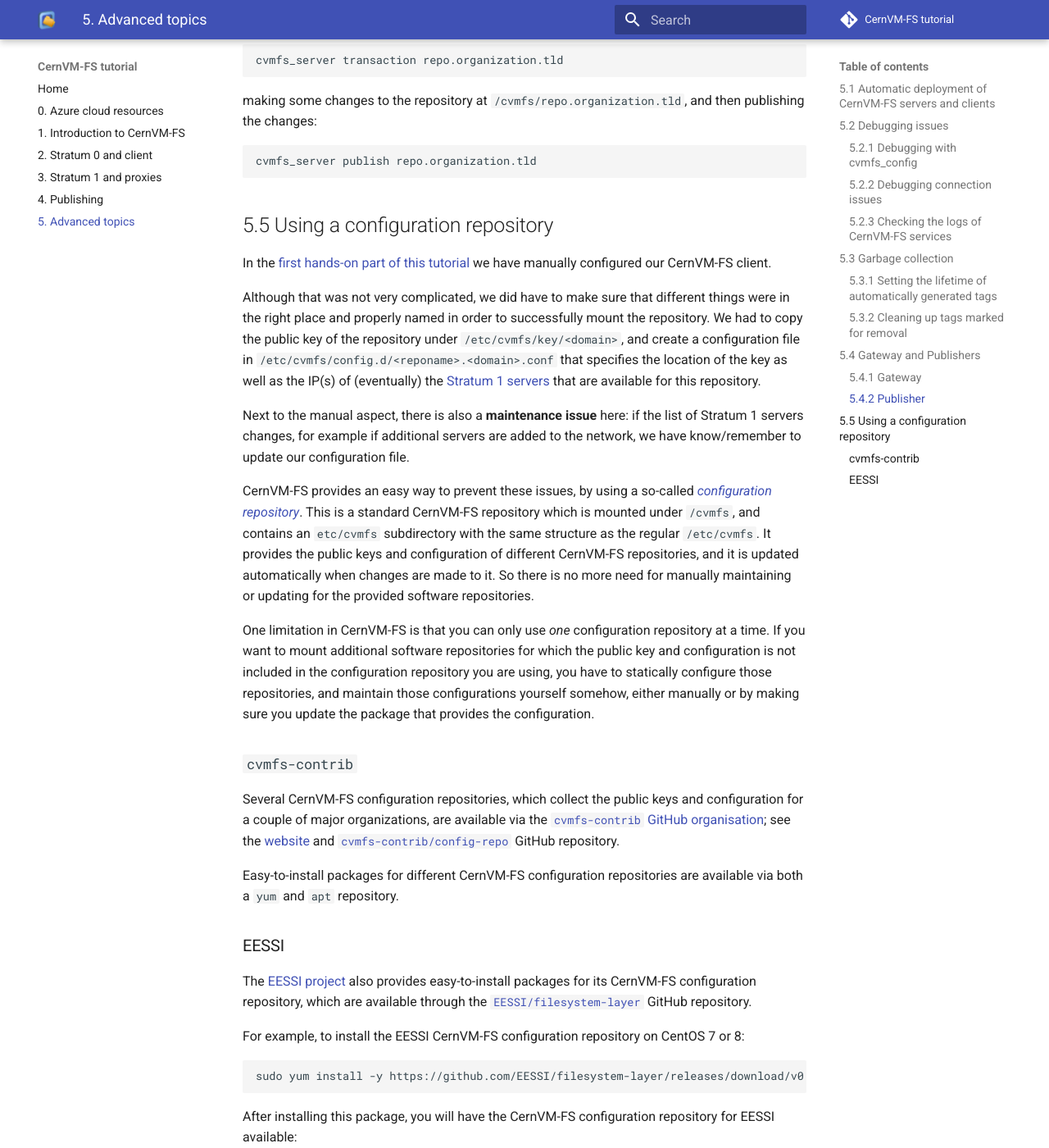
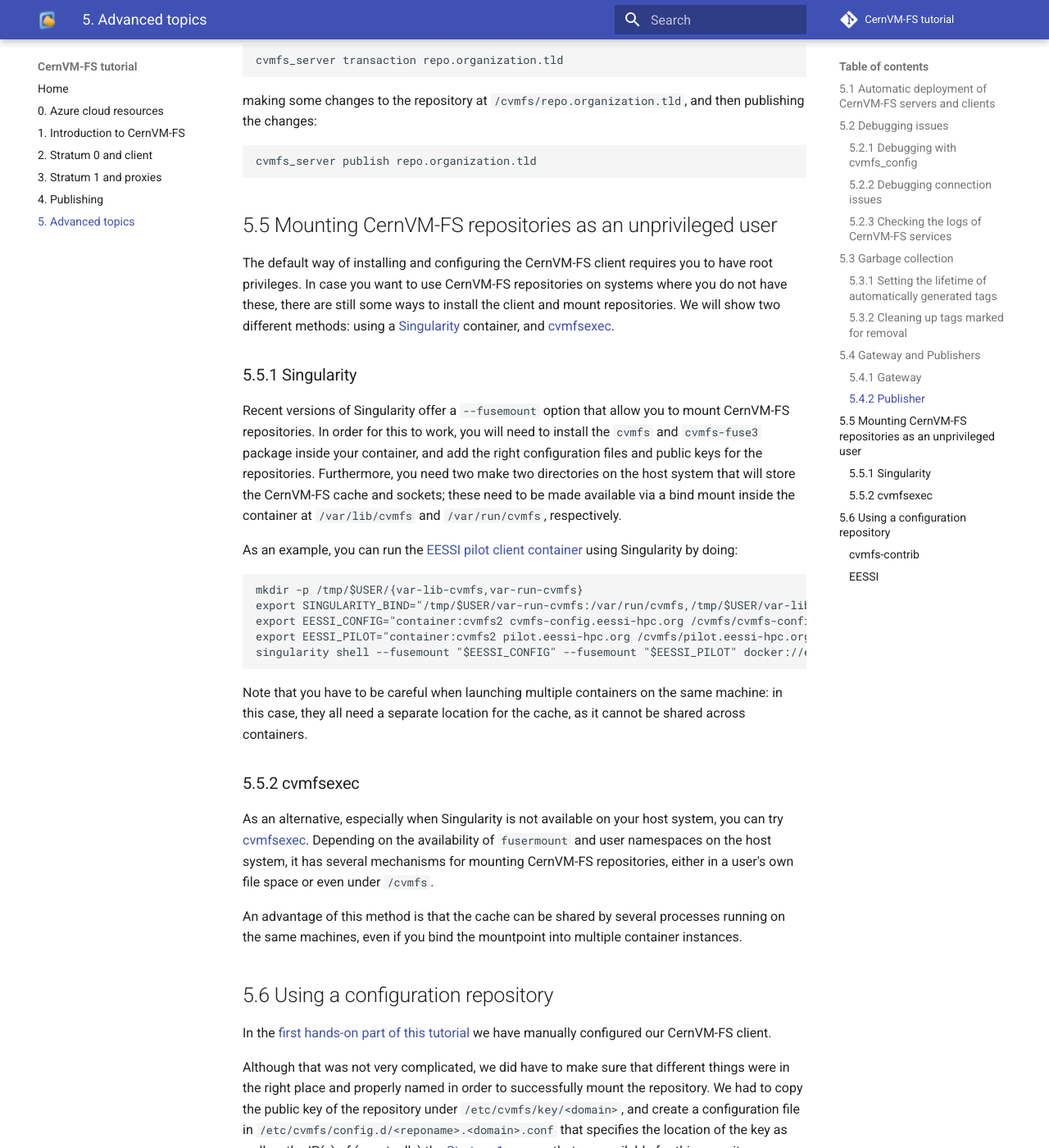
Before and after one commit to cvmfs-contrib/cvmfs-tutorial-2021, an MkDocs documentation site: the page built from docs/05_advanced.md, in a window 1280 px wide and 1400 px high, scrolled down 6831 px. Shown: the whole window at 82% size. Built offline with MkDocs 1.6.1 and Material for MkDocs 9.7.7, drawn with Linux system fonts in a browser that asks for light colours; comment, search, counter and statistics services are not loaded.

Commit message:
add section about singularity/cvmfsexec

````diff
--- a/docs/05_advanced.md
+++ b/docs/05_advanced.md
@@ -306,7 +306,40 @@
 cvmfs_server publish repo.organization.tld
 ```
 
-## 5.5 Using a configuration repository
+## 5.5 Mounting CernVM-FS repositories as an unprivileged user
+
+The default way of installing and configuring the CernVM-FS client requires you to have root privileges.
+In case you want to use CernVM-FS repositories on systems where you do not have these, there are still some ways to install the client and mount repositories.
+We will show two different methods: using a [Singularity](https://sylabs.io/singularity/) container, and [cvmfsexec](https://github.com/cvmfs/cvmfsexec).
+
+### 5.5.1 Singularity
+
+Recent versions of Singularity offer a `--fusemount` option that allow you to mount CernVM-FS repositories.
+In order for this to work, you will need to install the `cvmfs` and `cvmfs-fuse3` package inside your container,
+and add the right configuration files and public keys for the repositories.
+Furthermore, you need two make two directories on the host system that will store the CernVM-FS cache and sockets;
+these need to be made available via a bind mount inside the container at `/var/lib/cvmfs` and `/var/run/cvmfs`, respectively.
+
+As an example, you can run the [EESSI pilot client container](https://eessi.github.io/docs/pilot/#accessing-the-eessi-pilot-repository-through-singularity) using Singularity by doing:
+```
+mkdir -p /tmp/$USER/{var-lib-cvmfs,var-run-cvmfs}
+export SINGULARITY_BIND="/tmp/$USER/var-run-cvmfs:/var/run/cvmfs,/tmp/$USER/var-lib-cvmfs:/var/lib/cvmfs"
+export EESSI_CONFIG="container:cvmfs2 cvmfs-config.eessi-hpc.org /cvmfs/cvmfs-config.eessi-hpc.org"
+export EESSI_PILOT="container:cvmfs2 pilot.eessi-hpc.org /cvmfs/pilot.eessi-hpc.org"
+singularity shell --fusemount "$EESSI_CONFIG" --fusemount "$EESSI_PILOT" docker://eessi/client-pilot:centos7-$(uname -m)
+```
+
+Note that you have to be careful when launching multiple containers on the same machine:
+in this case, they all need a separate location for the cache, as it cannot be shared across containers.
+
+### 5.5.2 cvmfsexec
+As an alternative, especially when Singularity is not available on your host system, you can try [cvmfsexec](https://github.com/cvmfs/cvmfsexec).
+Depending on the availability of `fusermount` and user namespaces on the host system, it has several mechanisms for mounting CernVM-FS repositories,
+either in a user's own file space or even under `/cvmfs`.
+
+An advantage of this method is that the cache can be shared by several processes running on the same machines, even if you bind the mountpoint into multiple container instances.
+
+## 5.6 Using a configuration repository
 
 In the [first hands-on part of this tutorial](02_stratum0_client.md#22-setting-up-a-client) we have manually
 configured our CernVM-FS client.
````
